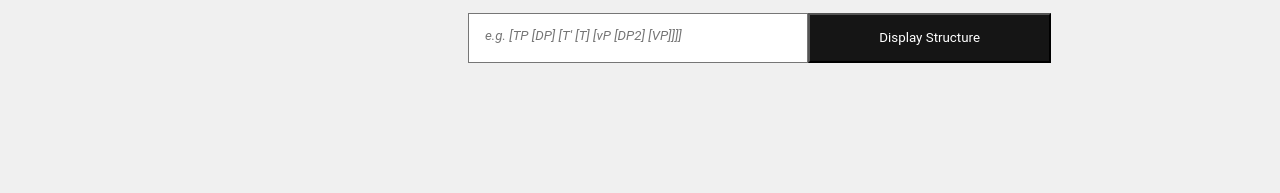
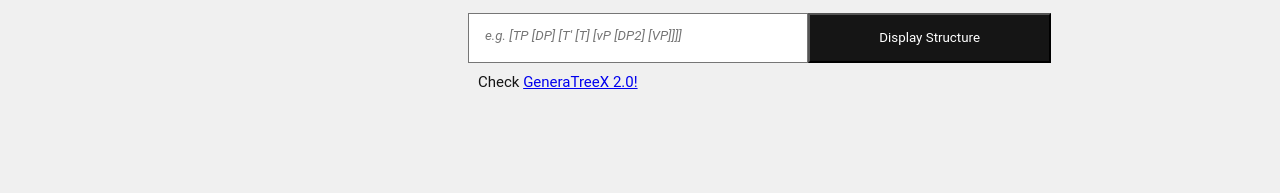
Before and after one commit to TomSgrizzi/generatreex, a plain HTML site: page templates/index.html in a window 1280 px wide. Shown: the part 363-556 px from the top of the page. Drawn offline with Linux system fonts and the light colour scheme.

Commit message:
Update index.html

```diff
--- a/templates/index.html
+++ b/templates/index.html
@@ -195,6 +195,13 @@
     margin-left: 10px;
   }
 
+  .description2 {
+    color: #151515;
+    font: 15px/26px Roboto, sans-serif;
+    margin-top: -10px;
+    margin-left: 10px;
+  }
+
   @media (max-width: 991px) {
     .description {
       max-width: 100%;
@@ -358,6 +365,7 @@
               <button type="submit" class="input-label">Display Structure</button>
             </div>
           </form>
+            <p class= "description2"> Check <a href="https://generatreex-2-edec2e0eb6b5.herokuapp.com/">GeneraTreeX 2.0!</a></p>
           </div>
         </div>
       </div>
```
